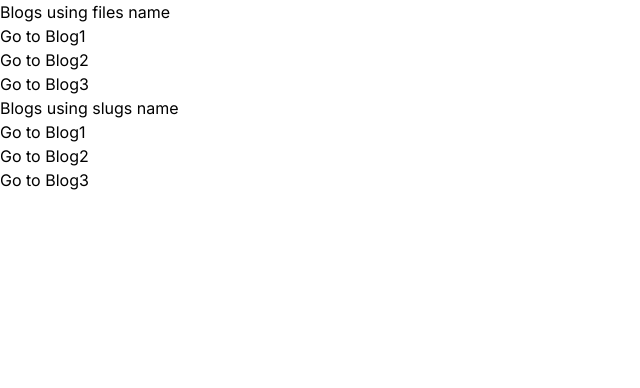
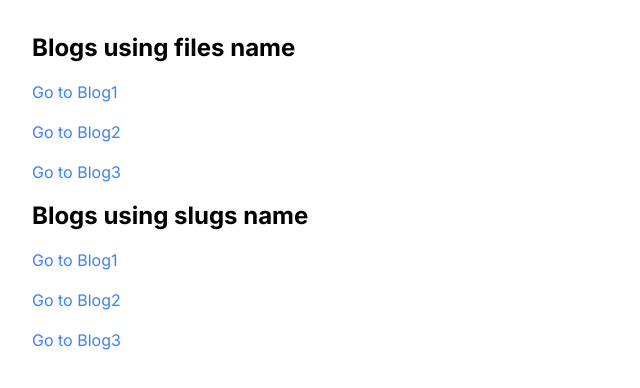
Before and after one commit to stazrouti/next-slugs, a Next.js app: page / in a window 1280 px wide. Shown: the top 388 px of the page, without its empty margins (0-640 px from the left). Built offline with nearby package versions, Linux system fonts and the light colour scheme.

Commit message:
add tailwindcss style

```diff
--- a/src/app/page.js
+++ b/src/app/page.js
@@ -1,41 +1,60 @@
 "use client";
 import Link from 'next/link';
+
 export default function Home() {
   return (
-    <>
-      <p>Blogs using files name</p>
-      <div>
+    <div className="p-8">
+      <p className="text-2xl font-bold mb-4">Blogs using files name</p>
+
+      <div className="mb-4">
         <Link href="/Blogs/Blog1">
-          Go to Blog1
-        </Link>
-      </div>
-      <div>
-        <Link href="/Blogs/Blog2">
-          Go to Blog2
-        </Link>
-      </div>
-      <div>
-        <Link href="/Blogs/Blog3">
-          Go to Blog3
+          <div className="text-blue-500 hover:underline cursor-pointer">
+            Go to Blog1
+          </div>
         </Link>
       </div>
 
-      <p>Blogs using slugs name</p>
-      <div>
-        <Link href="/posts/Blog1">
-          Go to Blog1
+      <div className="mb-4">
+        <Link href="/Blogs/Blog2">
+          <div className="text-blue-500 hover:underline cursor-pointer">
+            Go to Blog2
+          </div>
         </Link>
       </div>
-      <div>
-        <Link href="/posts/Blog2">
-          Go to Blog2
+
+      <div className="mb-4">
+        <Link href="/Blogs/Blog3">
+          <div className="text-blue-500 hover:underline cursor-pointer">
+            Go to Blog3
+          </div>
         </Link>
       </div>
-      <div>
-        <Link href="/posts/Blog3">
-          Go to Blog3
+
+      <p className="text-2xl font-bold my-4">Blogs using slugs name</p>
+
+      <div className="mb-4">
+        <Link href="/posts/Blog1">
+          <div className="text-blue-500 hover:underline cursor-pointer">
+            Go to Blog1
+          </div>
         </Link>
       </div>
-    </>
-  )
+
+      <div className="mb-4">
+        <Link href="/posts/Blog2">
+          <div className="text-blue-500 hover:underline cursor-pointer">
+            Go to Blog2
+          </div>
+        </Link>
+      </div>
+
+      <div className="mb-4">
+        <Link href="/posts/Blog3">
+          <div className="text-blue-500 hover:underline cursor-pointer">
+            Go to Blog3
+          </div>
+        </Link>
+      </div>
+    </div>
+  );
 }
```
